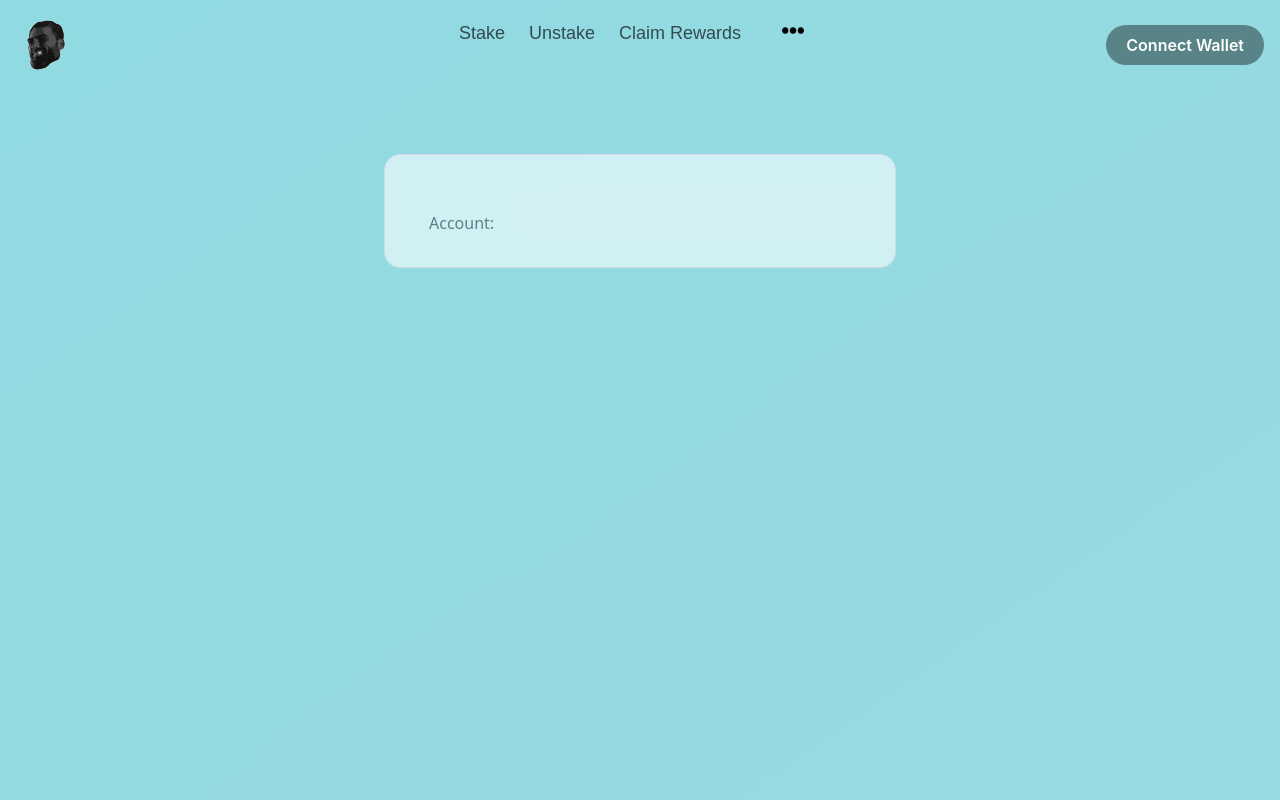
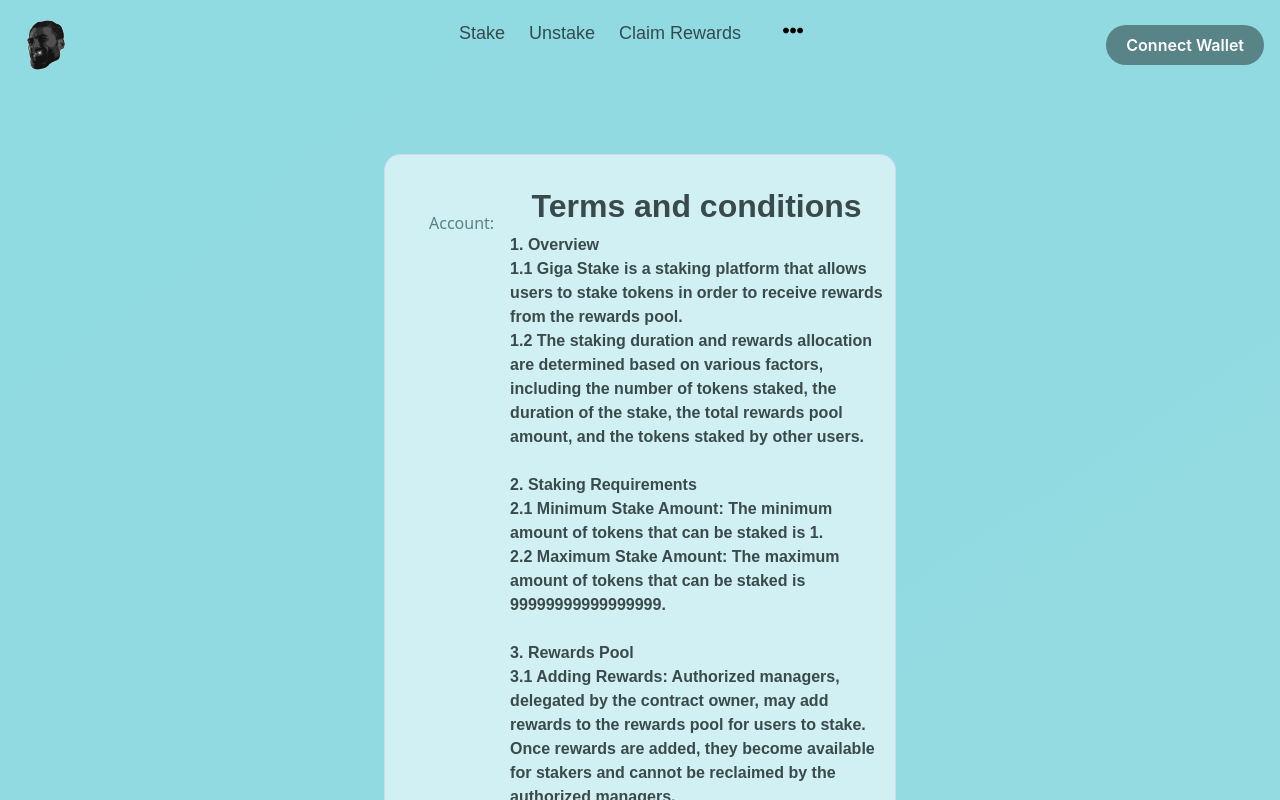
Before and after one commit to GigaChadCoinDev/GigaStakeFrontEnd, a React (Create React App) app in the folder gigastake/: page /terms in a window 1280 px wide. Shown: the top 800 px of the page. Built offline with nearby package versions, Linux system fonts and the light colour scheme; some icons are missing.

Commit message:
fifth commit

```diff
--- a/gigastake/public/index.html
+++ b/gigastake/public/index.html
@@ -2,11 +2,11 @@
 <html lang="en">
   <head>
     <meta charset="utf-8" />
-    <link rel="icon" href="favicon.ico" />
+    <link rel="icon" href="/img/gigachadPNG1_Cartoon_Favicon2.png" />
     <meta name="viewport" content="width=device-width, initial-scale=1" />
     <meta name="theme-color" content="#000000" />
     <meta
-      name="description"
+      name="giga stake v1"
       content="Web site created using create-react-app"
     />
     <link rel="apple-touch-icon" href="%PUBLIC_URL%/logo192.png" />
@@ -24,7 +24,7 @@
       work correctly both with client-side routing and a non-root public URL.
       Learn how to configure a non-root public URL by running `npm run build`.
     -->
-    <title>React App</title>
+    <title>Giga Stake</title>
   </head>
   <body>
     <noscript>You need to enable JavaScript to run this app.</noscript>
--- a/gigastake/src/App.css
+++ b/gigastake/src/App.css
@@ -75,8 +75,8 @@
   font-family: 'Inter custom',sans-serif;
   font-size: large;
   cursor:pointer;
-  height: 35%;
-  width: 35%;
+  height: 30%;
+  width: 30%;
 
 }
 
@@ -413,3 +413,16 @@
   font-style: italic;
   font-size: large;
 }
+
+.termsAndConditionsDiv{
+  color: #010b0cb9;
+  font-family: 'Inter custom',sans-serif;
+  text-align: left;
+  font-weight: 600;
+}
+.termsAndConditionsDivBolder{
+  color: #010b0cb9;
+  font-family: 'Inter custom',sans-serif;
+  text-align: left;
+  font-weight: bolder;
+}
--- a/gigastake/src/Components/Container.js
+++ b/gigastake/src/Components/Container.js
@@ -13,6 +13,7 @@ import {Route, Routes} from "react-router-dom";
 import Welcome from './Welcome';
 import OwnerChecks from './ownerChecks';
 import LeftOver from './LeftOver';
+import Terms from './Terms';
 
 
 
@@ -134,6 +135,7 @@ function Container() {
 
             <Routes>
             <Route path="/" element={<Welcome/>}/>
+            <Route path="/terms" element={<Terms/>}/>
             <Route path="/claimrewards" element={<ClaimRewards accountLoggedIn={accountLoggedIn}  contractSigner={contractSigner} />} />
             <Route path="/authorize" element={<AuthMan  accountLoggedIn={accountLoggedIn}  contractProvider={contract} contractSigner={contractSigner}  />} />
             <Route path="/addrewards" element={<AddRewards accountLoggedIn={accountLoggedIn} provider={provider} contractProvider={contract} contractSigner={contractSigner} contractAddress={contractAddress} />}/>
--- /dev/null
+++ b/gigastake/src/Components/Terms.js
@@ -0,0 +1,77 @@
+import React from 'react';
+
+const Terms = () => {
+    return (
+        <div className="termsAndConditionsDiv">
+            <h2 className="termsAndConditionsDivBolder" style={{textAlign: "center"}}>Terms and conditions</h2>
+          <span className="termsAndConditionsDivBolder">1. Overview </span>  <br></br>
+          1.1 Giga Stake is a staking platform that allows users to stake tokens in order to receive rewards from the rewards pool.
+<br></br>
+1.2 The staking duration and rewards allocation are determined based on various factors, including the number of tokens staked, the duration of the stake, the total rewards pool amount, and the tokens staked by other users.
+<br></br><br></br>
+<span className="termsAndConditionsDivBolder">2. Staking Requirements</span><br></br>
+2.1 Minimum Stake Amount: The minimum amount of tokens that can be staked is 1.
+<br></br>
+2.2 Maximum Stake Amount: The maximum amount of tokens that can be staked is 99999999999999999.
+<br></br><br></br>
+<span className="termsAndConditionsDivBolder">3. Rewards Pool</span><br></br>
+3.1 Adding Rewards: Authorized managers, delegated by the contract owner, may add rewards to the rewards pool for users to stake. Once rewards are added, they become available for stakers and cannot be reclaimed by the authorized managers.
+<br></br>
+3.2 Minimum Rewards Amount: The minimum amount of tokens that can be added as rewards is 1.
+<br></br>
+3.3 Maximum Rewards Amount: The maximum amount of tokens that can be added as rewards is 99999999999999999.
+<br></br>
+3.4 Rewards Tax: A 1% tax is applied when authorized managers add rewards to the rewards pool.
+<br></br><br></br>
+<span className="termsAndConditionsDivBolder">4. Staking Duration</span><br></br>
+4.1 Minimum Duration: The minimum duration an authorized manager can make rewards available is 300 seconds.
+<br></br>
+4.2 Maximum Duration: The maximum duration an authorized manager can make rewards available is 99999999 seconds.
+<br></br><br></br>
+<span className="termsAndConditionsDivBolder">5. Rewards Disbursement</span><br></br>
+5.1 Proportional Rewards: The rewards received by stakers are distributed proportionally based on the number of tokens staked, the stake duration, the total tokens in the rewards pool, and the tokens staked by other users.
+<br></br>
+5.2 Increased Rewards: Staking a higher proportion of tokens or staking for a longer duration may result in higher rewards.
+<br></br>
+5.3 Rewards Tax: A 1% tax is applied to the rewards amount when any user claims rewards. Users receive 100% of their staked funds back.
+<br></br><br></br>
+<span className="termsAndConditionsDivBolder">6. Rewards Claiming</span><br></br>
+6.1 Time Limit: Stakers should claim their rewards within 72 days from the end of the staking duration.
+<br></br>
+6.2 Staked Funds Availability: Staked funds will remain accessible even after the 72-day period; however, unclaimed rewards will expire after this period.
+<br></br><br></br>
+<span className="termsAndConditionsDivBolder">7. Authorized Managers</span><br></br>
+7.1 Delegation of Managers: The contract owner may delegate other users as authorized managers to add rewards for their own tokens and allow users to stake them.
+<br></br>
+7.2 Rewards Ownership: Authorized managers understand that once rewards are added to the rewards pool, they become available for stakers and cannot be retrieved by the authorized managers.
+<br></br>
+7.3 Rewards Tax: A 1% tax is applied when authorized managers add rewards to the rewards pool.
+<br></br><br></br>
+<span className="termsAndConditionsDivBolder">8. User Obligations</span><br></br>
+8.1 Compliance: Users agree to comply with all applicable laws, regulations, and guidelines while using the Platform.
+<br></br>
+8.2 Accurate Information: Users must provide accurate and up-to-date information during the registration process and ensure that their staking activities are conducted honestly and transparently.
+<br></br>
+8.3 Prohibited Activities: Users are prohibited from engaging in any fraudulent, unlawful, or harmful activities that may compromise the integrity and security of the Platform.
+<br></br><br></br>
+<span className="termsAndConditionsDivBolder">9. Limitation of Liability</span><br></br>
+9.1 Use at Own Risk: The Platform is provided on an "as-is" and "as available" basis. Giga Stake does not guarantee the accuracy, reliability, or availability of the Platform.
+<br></br>
+9.2 No Liability for Losses: Giga Stake, its owners, employees, or authorized managers shall not be held liable for any losses, damages, or expenses incurred by users due to the use of the Platform.
+<br></br><br></br>
+<span className="termsAndConditionsDivBolder">10. Amendments</span>
+<br></br>
+10.1 Modification of Agreement: Giga Stake reserves the right to modify or amend this Agreement at any time. Users will be notified of any changes via the Platform or through other means of communication deemed appropriate by Giga Stake. Continued use of the Platform after the modifications will constitute acceptance of the revised Agreement.
+<br></br><br></br>
+<span className="termsAndConditionsDivBolder">11. Governing Law and Jurisdiction</span>
+<br></br>
+11.1 Applicable Law: This Agreement shall be governed by and construed in accordance with the laws of [Jurisdiction].
+<br></br>
+11.2 Dispute Resolution: Any disputes arising out of or in connection with this Agreement shall be resolved through arbitration in accordance with the rules of [Arbitration Organization].
+<br></br><br></br>
+By accessing and using the Giga Stake Platform, you acknowledge that you have read, understood, and agreed to be bound by these Terms and Conditions. If you do not agree with any part of this Agreement, please refrain from using the Platform.
+        </div>
+    );
+};
+
+export default Terms;
--- a/gigastake/src/Components/Welcome.js
+++ b/gigastake/src/Components/Welcome.js
@@ -1,10 +1,12 @@
 import React from 'react';
+import {Link} from "react-router-dom";
+
 
 function Welcome() {
     return (
         <div className="generalText">
-            Welcome to Giga Stake
-
+            Welcome to Giga Stake <br></br>
+            Please read the <Link to="/terms">terms and conditions</Link>
             <img src={"/img/gigachadPNG1_Cartoon.png"} />
         </div>
     );
```
